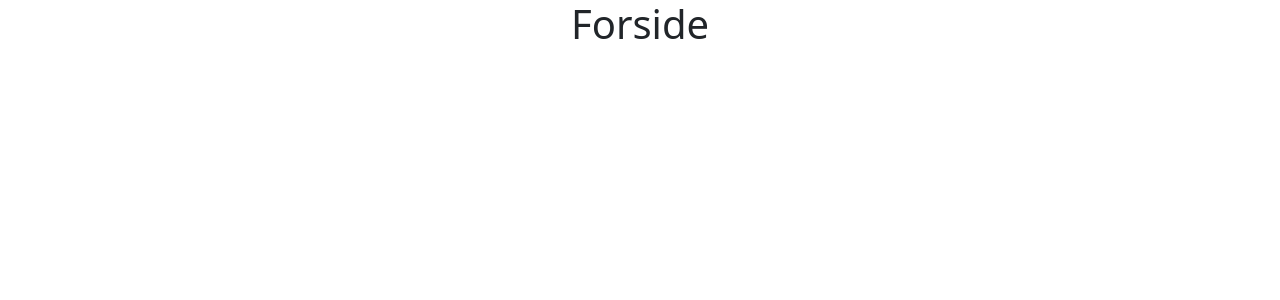
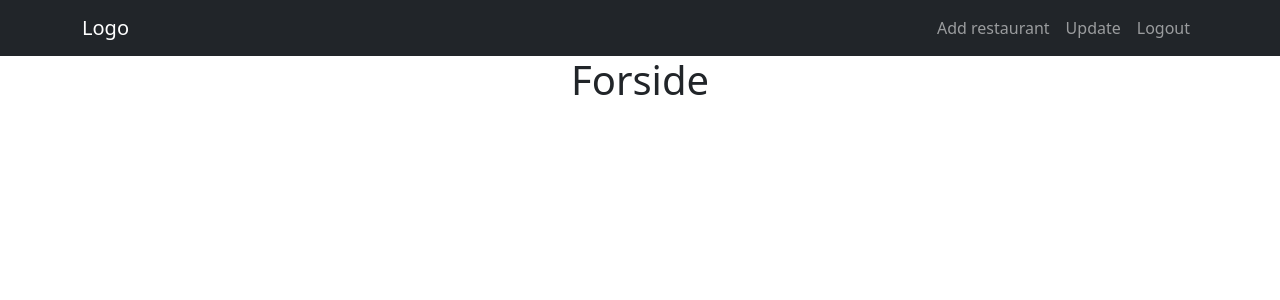
Before and after one commit to Khavushka/vue_restaurant, a Vue app: page / in a window 1280 px wide. Shown: the top 300 px of the page. Built offline with nearby package versions, Linux system fonts and the light colour scheme; sample sign-in values are in the browser's storage.

Commit message:
Make Header and Bootstrap install

```diff
--- /dev/null
+++ b/src/components/Header.vue
@@ -0,0 +1,31 @@
+<template>
+<nav class="navbar navbar-expand-lg navbar-dark bg-dark">
+        <div class="container">
+            <a class="navbar-brand" href="">Logo</a>
+            <button class="navbar-toggler" type="button" data-bs-toggle="collapse" data-bs-target="#navbarTogglerDemo02" aria-controls="navbarTogglerDemo02" aria-expanded="false" aria-label="Toggle navigation">
+                <span class="navbar-toggler-icon"></span>
+            </button>
+            <div class="collapse navbar-collapse" id="navbarTogglerDemo02">
+                <ul class="navbar-nav ms-auto">
+                    <li class="nav-item">
+                        <a class="nav-link" href="">Add restaurant</a>
+                    </li>
+                    <li class="nav-item">
+                        <a class="nav-link" href="">Update</a>
+                    </li>
+                    <li class="nav-item">
+                        <a class="nav-link" href="">Logout</a>
+                    </li>
+                </ul>
+            </div>
+        </div>
+    </nav>
+</template>
+
+<script>
+export default{
+    name: 'Header'
+}
+</script>
+<style>
+</style>
--- a/src/components/Home.vue
+++ b/src/components/Home.vue
@@ -1,10 +1,15 @@
  <template>
-   <h1>Forside</h1>
+<Header />
+<h1>Forside</h1>
  </template>
 
  <script>
+ import Header from './Header.vue'
  export default {
     name: 'Home',
+    components:{
+      Header
+    },
     mounted() {
         let user = localStorage.getItem("user-info");
         if(!user) {
```
